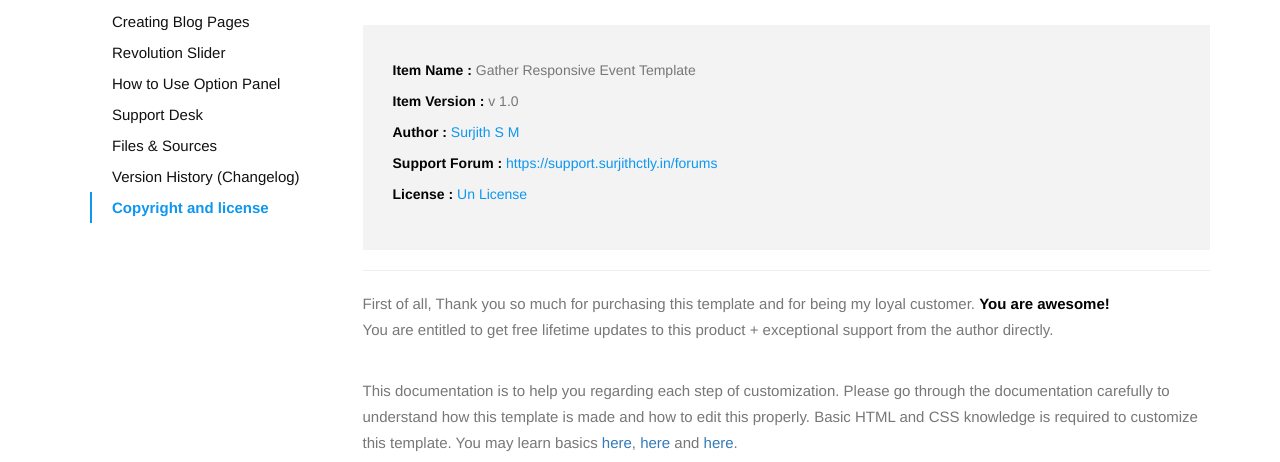
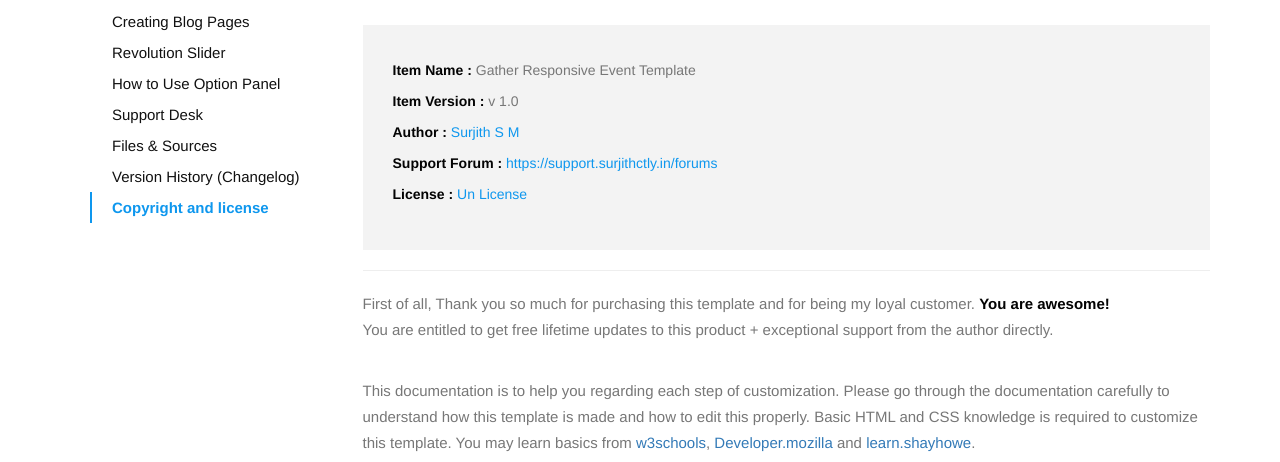
Before and after one commit to surjithctly/documentation-html-template, a plain HTML site: page index.html in a window 1280 px wide. Shown: the part 490-952 px from the top of the page. Drawn offline with Linux system fonts and the light colour scheme.

Commit message:
Update index.html

```diff
--- a/index.html
+++ b/index.html
@@ -160,7 +160,7 @@
                                                 <br> You are entitled to get free lifetime updates to this product + exceptional support from the author directly.
                                             </p>
 
-                                            <p>This documentation is to help you regarding each step of customization. Please go through the documentation carefully to understand how this template is made and how to edit this properly. Basic HTML and CSS knowledge is required to customize this template. You may learn basics <a href="http://www.w3schools.com/" target="_blank">here</a>, <a href="https://developer.mozilla.org/" target="_blank">here</a> and <a href="http://learn.shayhowe.com/html-css/building-your-first-web-page/" target="_blank">here</a>. </p>
+                                            <p>This documentation is to help you regarding each step of customization. Please go through the documentation carefully to understand how this template is made and how to edit this properly. Basic HTML and CSS knowledge is required to customize this template. You may learn basics from <a href="http://www.w3schools.com/" target="_blank">w3schools</a>, <a href="https://developer.mozilla.org/" target="_blank">Developer.mozilla</a> and <a href="http://learn.shayhowe.com/html-css/building-your-first-web-page/" target="_blank">learn.shayhowe</a>. </p>
 
                                             <h4>Requirements</h4>
                                             <p>You will need the following sofwares to customize this template.</p>
```
